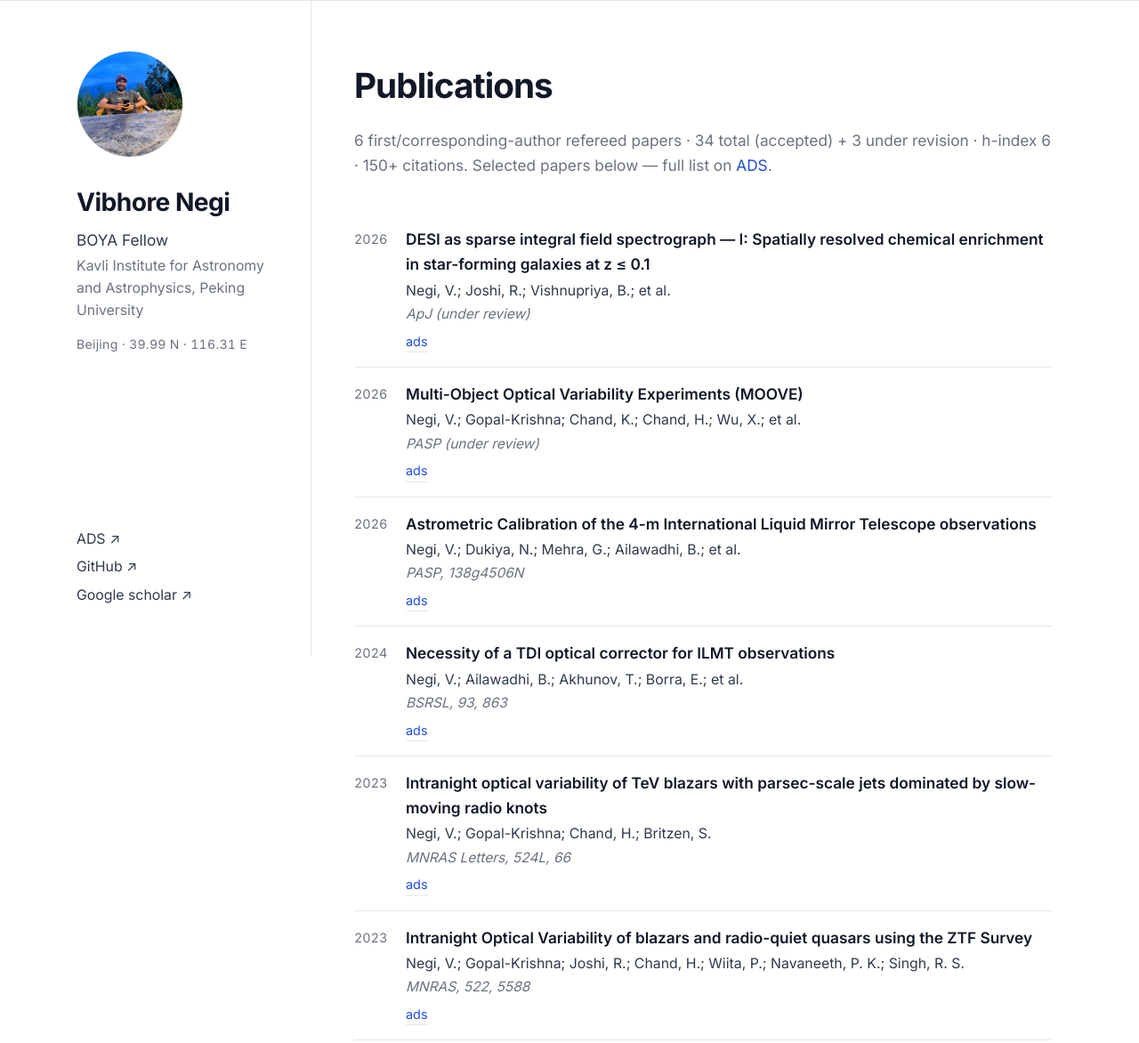
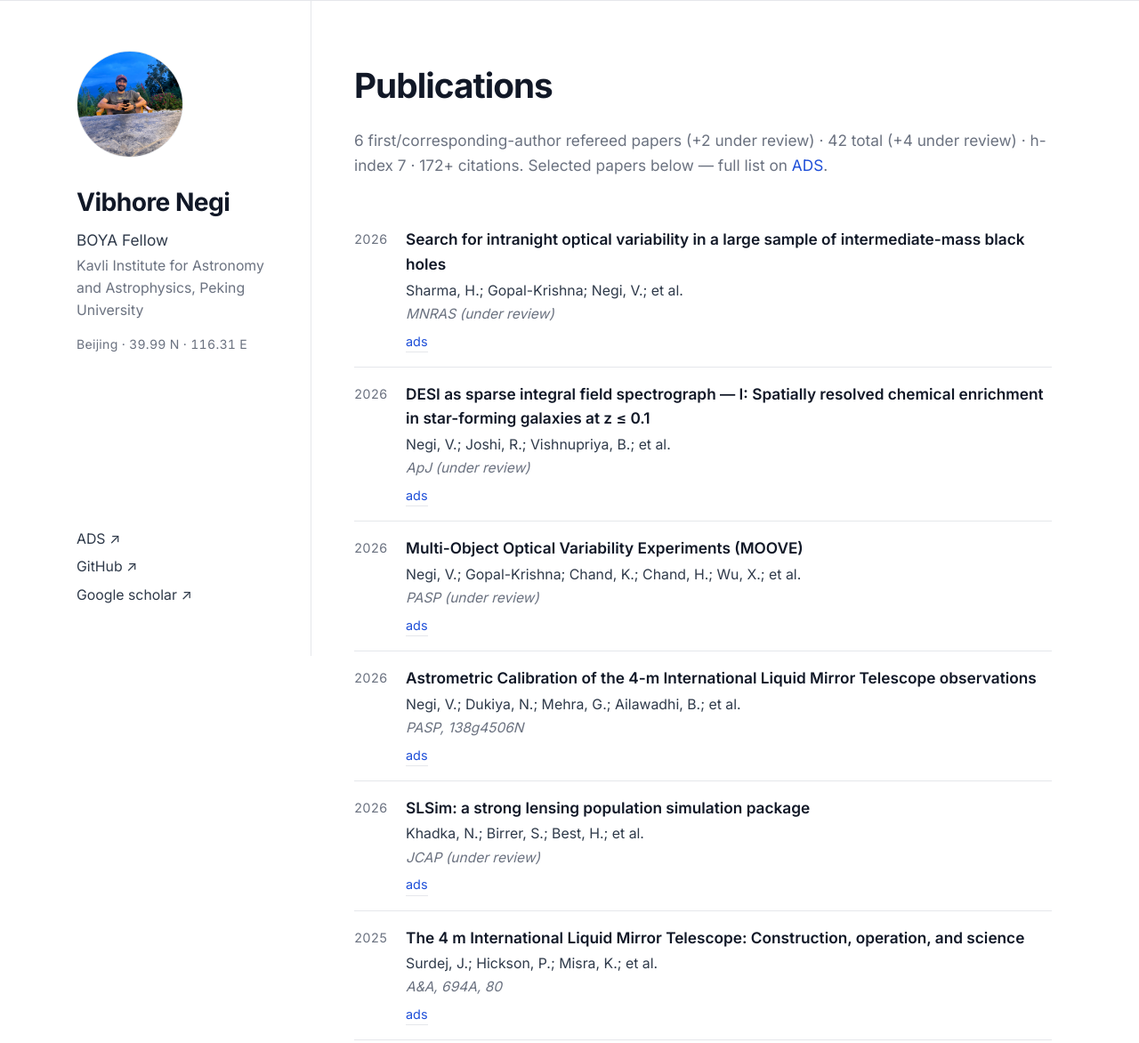
Before and after one commit to vibhorenegi/vibhorenegi.github.io, a plain HTML site: page publications.html in a window 1280 px wide. Shown: the part 63-1235 px from the top of the page at 89% size. Drawn offline with Linux system fonts and the light colour scheme.

Commit message:
Add co-authored papers, news items and updated publication stats
Co-Authored-By: Claude Opus 5.5 <noreply@anthropic.com>

```diff
--- a/assets/data.js
+++ b/assets/data.js
@@ -149,23 +149,29 @@ data, observational photometry and spectroscopy, and the pipelines that make sen
   news: [
     { date: "2026-09", text: "Gave a talk on 'Spatially resolved chemical abundances in local star-forming galaxies' at the Kavli Astrophysics Symposium, University of Cambridge, UK." },
     { date: "2026-09", text: "Gave a talk on 'Chemical abundance gradients in local star-forming galaxies and AGNs' at the BRIDGCE annual meeting, University of Hertfordshire, UK." },
+    { date: "2026-09", text: "New paper: \"Search for intranight optical variability in a large sample of intermediate-mass black holes\" (Sharma et al.), submitted to ApJ." },
     { date: "2026-06", text: "New paper: \"Astrometric Calibration of the 4-m International Liquid Mirror Telescope observations,\" accepted in PASP." },
     { date: "2026-06", text: "New paper: \"DESI as sparse integral field spectrograph — I: Spatially resolved chemical enrichment in star-forming galaxies at z ≤ 0.1,\" submitted to ApJ." },
     { date: "2026-05", text: "Gave a talk on 'Spatially resolved chemical abundances in local star-forming galaxies' at the Asia Pacific Regional IAU Meeting (APRIM), Hong Kong." },
+    { date: "2026-03", text: "New paper: \"SLSim: a strong lensing population simulation package\" (Khadka et al.), submitted to JCAP." },
     { date: "2025-09", text: "Awarded the Foreign Scholars 'Huizhi' Program grant worth $30,000 by the Beijing Natural Science Foundation." },
     { date: "2025-06", text: "Gave a talk on 'Generating mock simulated lensed images for the Rubin LSST' at the Rubin Community Workshop, Tucson." },
     { date: "2025-04", text: "Started as BOYA Fellow at the Kavli Institute for Astronomy and Astrophysics, Peking University." }
   ],
 
   publications: [
+    { year: "2026", title: "Search for intranight optical variability in a large sample of intermediate-mass black holes", authors: "Sharma, H.; Gopal-Krishna; Negi, V.; et al.", venue: "MNRAS (under review)", links: { ads: "https://ui.adsabs.harvard.edu/abs/2026arXiv260903408S/abstract" } },
     { year: "2026", title: "DESI as sparse integral field spectrograph — I: Spatially resolved chemical enrichment in star-forming galaxies at z ≤ 0.1", authors: "Negi, V.; Joshi, R.; Vishnupriya, B.; et al.", venue: "ApJ (under review)", links: { ads: "https://ui.adsabs.harvard.edu/abs/2026arXiv260612541N/abstract" } },
     { year: "2026", title: "Multi-Object Optical Variability Experiments (MOOVE)", authors: "Negi, V.; Gopal-Krishna; Chand, K.; Chand, H.; Wu, X.; et al.", venue: "PASP (under review)", links: { ads: "#" } },
     { year: "2026", title: "Astrometric Calibration of the 4-m International Liquid Mirror Telescope observations", authors: "Negi, V.; Dukiya, N.; Mehra, G.; Ailawadhi, B.; et al.", venue: "PASP, 138g4506N", links: { ads: "https://ui.adsabs.harvard.edu/abs/2026PASP..138g4506N/abstract" } },
+    { year: "2026", title: "SLSim: a strong lensing population simulation package", authors: "Khadka, N.; Birrer, S.; Best, H.; et al.", venue: "JCAP (under review)", links: { ads: "https://ui.adsabs.harvard.edu/abs/2026arXiv260317138K/abstract" } },
+    { year: "2025", title: "The 4 m International Liquid Mirror Telescope: Construction, operation, and science", authors: "Surdej, J.; Hickson, P.; Misra, K.; et al.", venue: "A&A, 694A, 80", links: { ads: "https://ui.adsabs.harvard.edu/abs/2025A%26A...694A..80S/abstract" } },
     { year: "2024", title: "Necessity of a TDI optical corrector for ILMT observations", authors: "Negi, V.; Ailawadhi, B.; Akhunov, T.; Borra, E.; et al.", venue: "BSRSL, 93, 863", links: { ads: "https://ui.adsabs.harvard.edu/abs/2024BSRSL..93..863N/abstract" } },
     { year: "2023", title: "Intranight optical variability of TeV blazars with parsec-scale jets dominated by slow-moving radio knots", authors: "Negi, V.; Gopal-Krishna; Chand, H.; Britzen, S.", venue: "MNRAS Letters, 524L, 66", links: { ads: "https://ui.adsabs.harvard.edu/abs/2023MNRAS.524L..66N/abstract" } },
     { year: "2023", title: "Intranight Optical Variability of blazars and radio-quiet quasars using the ZTF Survey", authors: "Negi, V.; Gopal-Krishna; Joshi, R.; Chand, H.; Wiita, P.; Navaneeth, P. K.; Singh, R. S.", venue: "MNRAS, 522, 5588", links: { ads: "https://ui.adsabs.harvard.edu/abs/2023MNRAS.522.5588N/abstract" } },
     { year: "2023", title: "Probable low frequency quasi-periodic oscillations in blazars from the ZTF survey", authors: "Bannerjee, A.; Negi, V. (corresponding author); Joshi, R.; Kumar, N.; et al.", venue: "MNRAS, 526, 5172", links: { ads: "https://ui.adsabs.harvard.edu/abs/2023MNRAS.526.5172B/abstract" } },
-    { year: "2022", title: "Optical flux and colour variability of blazars in the ZTF Survey", authors: "Negi, V.; Joshi, R.; Chand, K.; Chand, H.; Wiita, P.; Ho, L. C.; Singh, R. S.", venue: "MNRAS, 510, 1791", links: { ads: "https://ui.adsabs.harvard.edu/abs/2022MNRAS.510.1791N/abstract" } }
+    { year: "2022", title: "Optical flux and colour variability of blazars in the ZTF Survey", authors: "Negi, V.; Joshi, R.; Chand, K.; Chand, H.; Wiita, P.; Ho, L. C.; Singh, R. S.", venue: "MNRAS, 510, 1791", links: { ads: "https://ui.adsabs.harvard.edu/abs/2022MNRAS.510.1791N/abstract" } },
+    { year: "2022", title: "Upcoming 4m ILMT facility and data reduction pipeline testing", authors: "Kumar, B.; Negi, V.; Ailawadhi, B.; et al.", venue: "JApA, 43, 10", links: { ads: "https://ui.adsabs.harvard.edu/abs/2022JApA...43...10K/abstract" } }
   ],
 
   cv: {
--- a/publications.html
+++ b/publications.html
@@ -29,8 +29,8 @@
   renderTopbar('publications');
   renderFooter();
   document.getElementById('js-pub-stats').innerHTML =
-    `6 first/corresponding-author refereed papers · 34 total (accepted) + 3 under revision ·
-     h-index 6 · 150+ citations. Selected papers below — full list on
+    `6 first/corresponding-author refereed papers (+2 under review) · 42 total (+4 under review) ·
+     h-index 7 · 172+ citations. Selected papers below — full list on
      <a href="${DATA.links.ADS}">ADS</a>.`;
   document.getElementById('js-pubs').innerHTML = renderPublications(DATA.publications);
 </script>
```
